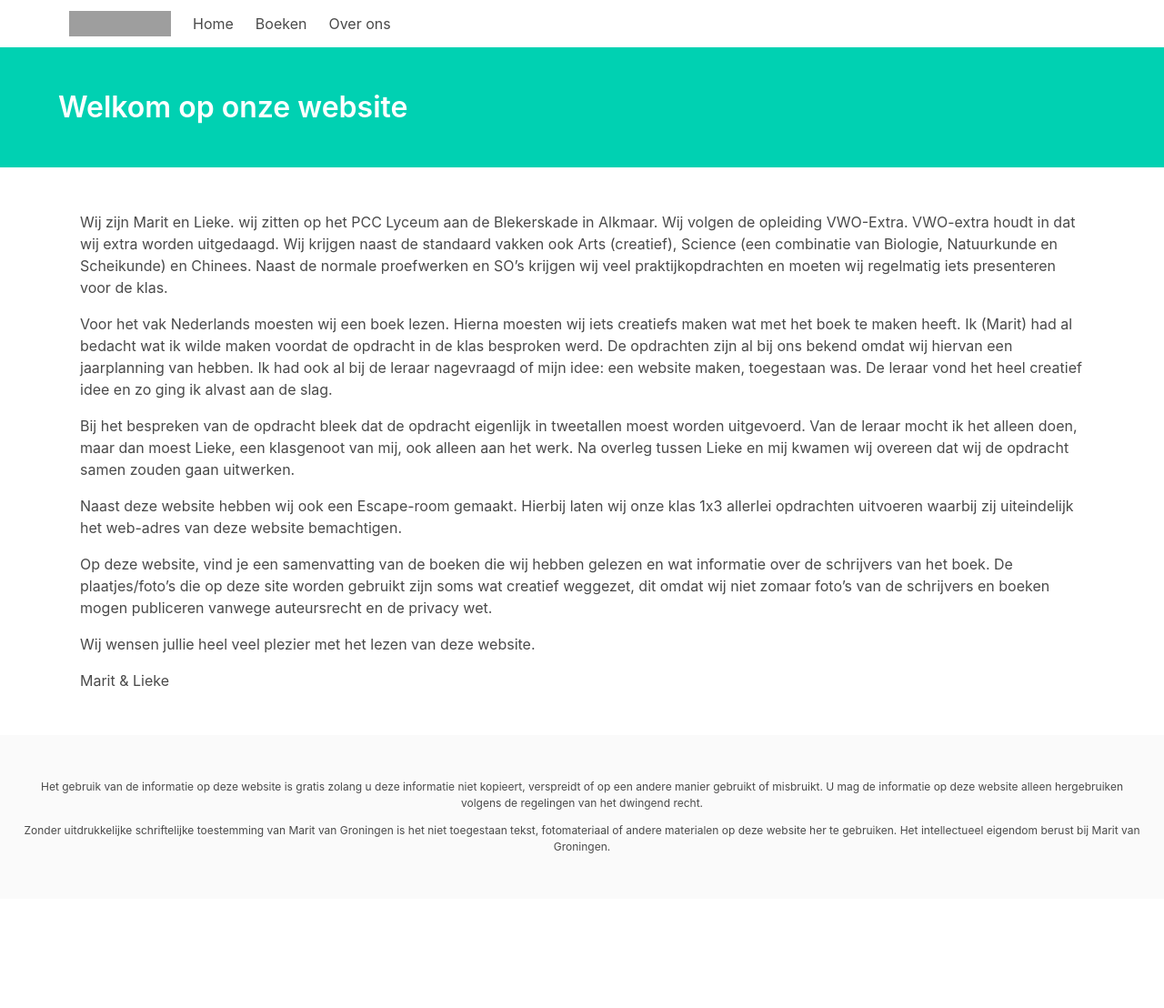
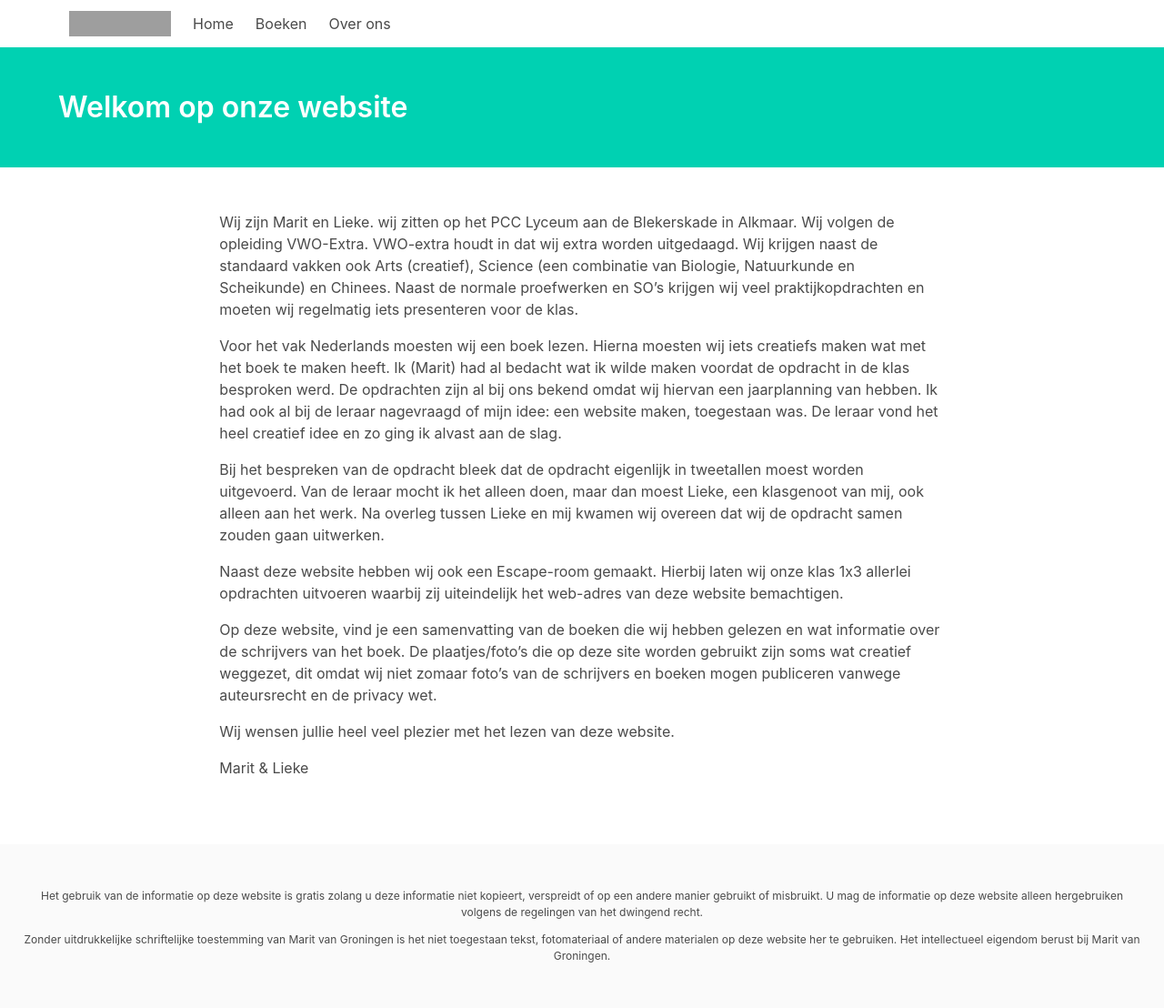
Before and after one commit to groninge01/marit, a Jekyll site: the page built from pages/index.md, in a window 1280 px wide. Shown: the whole page at 91% size. Built offline with Jekyll 4.4.1, drawn with Linux system fonts in a browser that asks for light colours; nearby versions of some CDN libraries; a script that is not in the unit is left out; before the commit the page ends 988 px from its top, so only the background shows below that; grey boxes are pictures that could not be loaded.

Commit message:
Moved if statement and changed layout

```diff
--- a/_includes/page-intro.html
+++ b/_includes/page-intro.html
@@ -1,5 +1,3 @@
-{% if page.intro_paragraph and page.intro_paragraph != '' %}
-  <p class="intro">
-    {{ page.intro_paragraph | markdownify | remove: '<p>' | remove: '</p>' }}
-  </p>
-{% endif %}
+<p class="intro">
+  {{ page.intro_paragraph | markdownify | remove: '<p>' | remove: '</p>' }}
+</p>
--- a/_layouts/page.html
+++ b/_layouts/page.html
@@ -4,10 +4,18 @@ layout: default
 
 {% include hero.html %}
 
-<section class="section container">
+{% if page.intro_paragraph and page.intro_paragraph != '' %}
+<section class="section container"></div>
+    {% include page-intro.html %}
+</section>
+{% endif %}
 
-    {% include page-intro.html %}
-    <div class="content">
-        {{ content }}
+<div class="columns">
+    <div class="column"></div>
+    <div class="column is-two-thirds content">
+        <section class="section">
+            {{ content }}
+        </section>
     </div>
-</section>
+    <div class="column"></div>
+</div>
```
